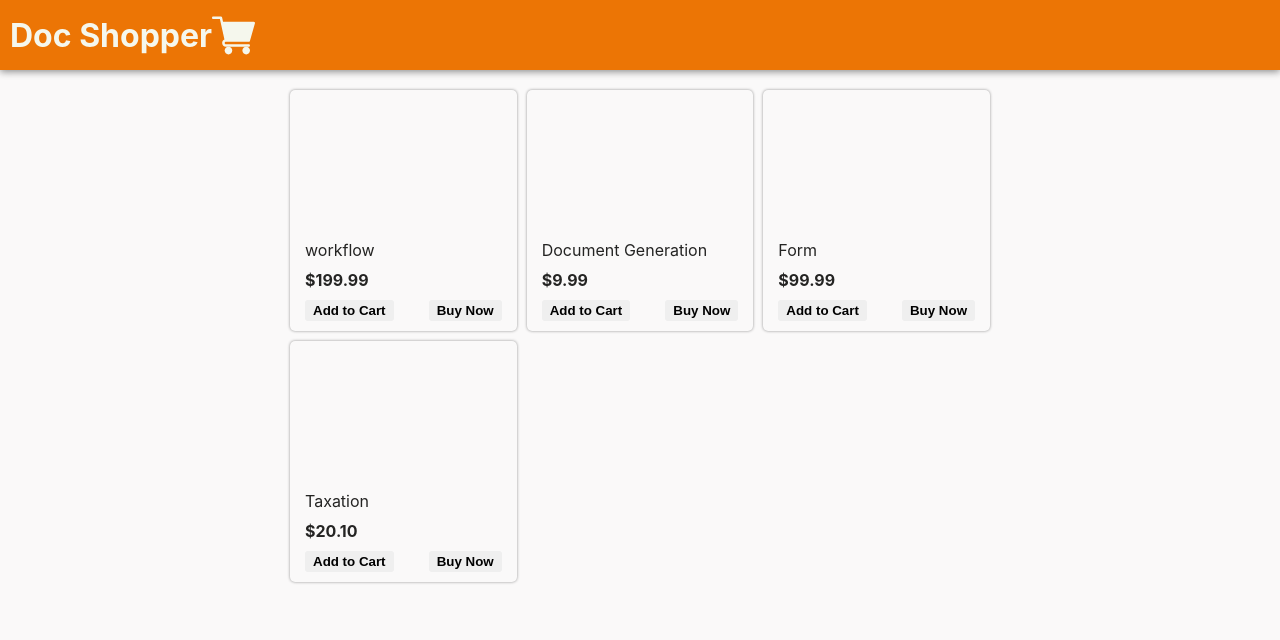
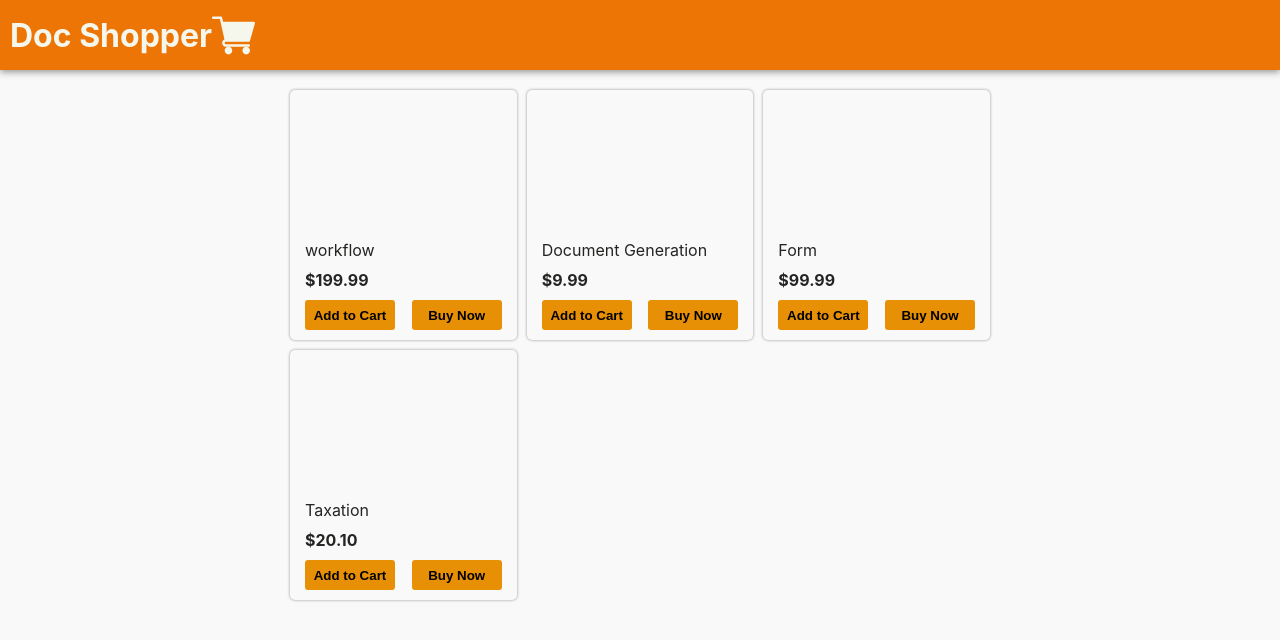
Before and after one commit to RashCD/document-checkout, a React (Create React App) app: page / in a window 1280 px wide. Shown: the top 640 px of the page. Built offline with nearby package versions, Linux system fonts and the light colour scheme.

Commit message:
adjust util files

```diff
--- a/src/components/ProductList.tsx
+++ b/src/components/ProductList.tsx
@@ -1,7 +1,8 @@
 import React from 'react';
 import Styles from '../assets/styles/components/ProductList.module.scss';
 import Cookie from '../util/cookie';
-import Button from './Button';
+import { COOKIE_NAME } from '../util/typeConstant';
+import CTAButton from './CTAButton';
 
 type productDetailsTypes = {
   productID: string;
@@ -38,7 +39,7 @@ const PRODUCT_DETAILS: productDetailsTypes[] = [
 ];
 
 const addToCartButton = (productID: string) => {
-  return Cookie.append('productIds', { productID });
+  return Cookie.append(COOKIE_NAME.PRODUCT_IDS, { productID });
 };
 
 const ProductList = () => {
@@ -57,10 +58,10 @@ const ProductList = () => {
             </p>
           </div>
           <div className={Styles.productAction}>
-            <Button onButtonClick={() => addToCartButton(productID)}>
+            <CTAButton onButtonClick={() => addToCartButton(productID)}>
               Add to Cart
-            </Button>
-            <Button onButtonClick={() => {}}>Buy Now</Button>
+            </CTAButton>
+            <CTAButton onButtonClick={() => {}}>Buy Now</CTAButton>
           </div>
         </div>
       ))}
--- a/src/util/cookie.ts
+++ b/src/util/cookie.ts
@@ -34,7 +34,7 @@ class Cookie {
     }
   }
 
-  static get(key: string, defaultValue: string) {
+  static get<T>(key: string, defaultValue: T) {
     return Cookies.get(key) || defaultValue;
   }
 
--- /dev/null
+++ b/src/util/typeConstant.ts
@@ -0,0 +1,3 @@
+export const COOKIE_NAME = {
+  PRODUCT_IDS: 'productIds',
+};
```
